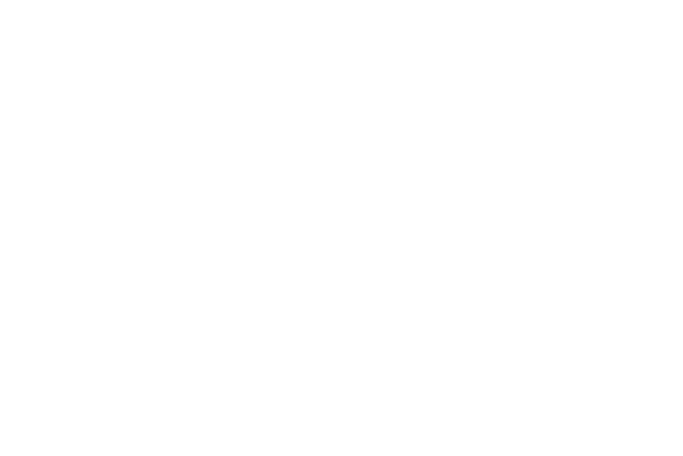
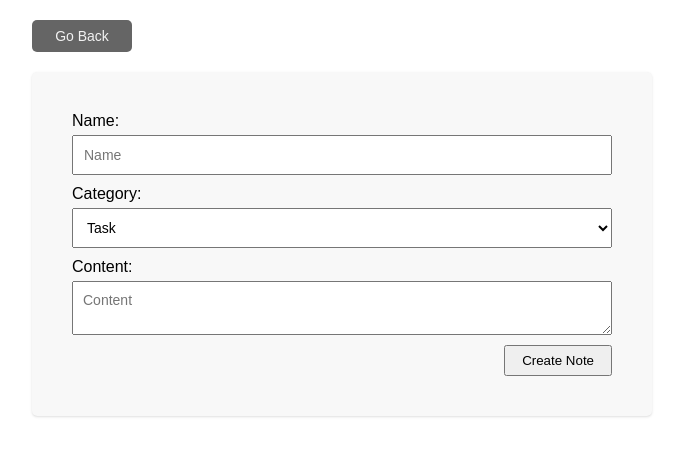
Before and after one commit to estess17/hometask-2, a React (Create React App) app: page /create in a window 1280 px wide. Before the commit this address had no page. Shown: the top 456 px of the page, without its empty margins (298-981 px from the left). Built offline with nearby package versions, Linux system fonts and the light colour scheme.

Commit message:
added note creation and editing

```diff
--- a/src/App.tsx
+++ b/src/App.tsx
@@ -1,6 +1,7 @@
 import React from 'react';
 import {Routes, Route} from 'react-router-dom';
 import {ArchivedPage, MainPage} from './pages';
+import CreateEditPage from './pages/createEditPage/CreateEditPage';
 
 
 function App() {
@@ -8,6 +9,8 @@
         <Routes>
             <Route path="/" element={<MainPage/>}/>
             <Route path="/archived" element={<ArchivedPage/>}/>
+            <Route path="/create" element={<CreateEditPage/>}/>
+            <Route path="/edit/:id" element={<CreateEditPage/>}/>
         </Routes>
     );
 }
--- a/src/components/index.ts
+++ b/src/components/index.ts
@@ -1,6 +1,6 @@
 import Table from './table/Table';
-import Note from './note/Note';
+import NoteRow from './noteRow/NoteRow';
 import SummaryRow from './summaryRow/SummaryRow';
 
 
-export {Table, Note, SummaryRow};
+export {Table, NoteRow, SummaryRow};
--- a/src/components/note/Note.tsx
+++ b/src/components/noteRow/NoteRow.tsx
@@ -6,15 +6,17 @@
 import deleteIcon from '../../assets/images/trash-solid.svg';
 import {useAppDispatch} from '../../utils/hooks';
 import {archiveNote, deleteNote} from '../../store/notes/notes.slice';
+import {useNavigate} from 'react-router-dom';
 
 
-function Note(props: { note: INote }) {
+function NoteRow(props: { note: INote }) {
     const {note} = props;
 
     const dispatch = useAppDispatch();
+    const navigate = useNavigate();
 
     const onEditClick = (id: number) => {
-
+        navigate(`/edit/${id}`);
     }
 
     const onArchiveClick = (id: number) => {
@@ -41,4 +43,4 @@
     );
 }
 
-export default Note;
+export default NoteRow;
--- a/src/components/table/Table.tsx
+++ b/src/components/table/Table.tsx
@@ -1,6 +1,6 @@
 import React from 'react';
 import {INote, ISummary} from '../../utils/interfaces';
-import {Note, SummaryRow} from '../index';
+import {NoteRow, SummaryRow} from '../index';
 import './table.scss';
 
 
@@ -49,7 +49,7 @@
             <tbody className="table-body">
                 {!isSummary ?
                     (notes.length > 0 ?
-                        notes.map(note => <Note note={note} key={note.id}/>) :
+                        notes.map(note => <NoteRow note={note} key={note.id}/>) :
                         <td><h2>There are no notes yet...</h2></td>
                     ) :
                     summary.map(row => <SummaryRow summary={row} key={row.category}/>)
--- /dev/null
+++ b/src/pages/createEditPage/CreateEditPage.tsx
@@ -0,0 +1,115 @@
+import React, {useEffect, useState} from 'react';
+import './createEditPage.scss';
+import {Link, useNavigate, useParams} from 'react-router-dom';
+import {INote} from '../../utils/interfaces';
+import {useAppDispatch, useAppSelector} from '../../utils/hooks';
+import {createNote, editNote} from '../../store/notes/notes.slice';
+
+
+function CreateEditPage() {
+    const [formData, setFormData] = useState({
+        name: '',
+        category: 'Task',
+        content: '',
+    });
+
+    const {id} = useParams();
+    const {notes} = useAppSelector(state => state.notes);
+    const [note, setNote] = useState<INote | null>(null);
+
+    const dispatch = useAppDispatch();
+    const navigate = useNavigate();
+
+    useEffect(() => {
+        if (id) {
+            setNote(notes.filter(note => note.id === +id)[0]);
+
+            if (note) {
+                setFormData({
+                    name: note.name,
+                    category: note.category,
+                    content: note.content,
+                });
+            }
+        }
+    }, [id, note, notes]);
+
+
+    const onInputChange = (e: any) => setFormData({
+        ...formData,
+        [e.target.name]: e.target.value,
+    });
+
+    const onSubmitClick = () => {
+        let dates = formData.content.match(/(\d{1,2}([.\-/])\d{1,2}([.\-/])\d{4})/g);
+
+        if (id && note) {
+            const updatedNote: INote = {
+                ...note,
+                name: formData.name,
+                content: formData.content,
+                category: formData.category,
+                dates: dates ? dates.join(', ') : ''
+            };
+
+            dispatch(editNote(updatedNote));
+        } else {
+            const newNote: INote = {
+                id: Math.random(),
+                name: formData.name,
+                created: new Date().toLocaleDateString('default', {month: 'long', day: '2-digit', year: 'numeric'}),
+                category: formData.category,
+                content: formData.content,
+                dates: dates ? dates.join(', ') : '',
+                isArchive: false,
+            };
+
+            dispatch(createNote(newNote));
+        }
+
+        navigate('/');
+    };
+
+    return (
+        <div className="container" style={{maxWidth: 660}}>
+            <Link to="/" className="back-btn">Go Back</Link>
+            <form className="form">
+                <label>
+                    Name:
+                    <input type="text"
+                           placeholder="Name"
+                           className="form-input"
+                           name="name"
+                           value={formData.name}
+                           onChange={event => onInputChange(event)}
+                    />
+                </label>
+                <label>
+                    Category:
+                    <select className="form-input"
+                            name="category"
+                            value={formData.category}
+                            onChange={event => onInputChange(event)}
+                    >
+                        <option value="Task">Task</option>
+                        <option value="Idea">Idea</option>
+                        <option value="Random Thought">Random Thought</option>
+                    </select>
+                </label>
+                <label>
+                    Content:
+                    <textarea placeholder="Content"
+                              className="form-input"
+                              name="content"
+                              value={formData.content}
+                              onChange={event => onInputChange(event)}
+                    />
+                </label>
+
+                <button className="form-btn" onClick={onSubmitClick}>{id ? 'Edit' : 'Create'} Note</button>
+            </form>
+        </div>
+    );
+}
+
+export default CreateEditPage;
--- /dev/null
+++ b/src/pages/createEditPage/createEditPage.scss
@@ -0,0 +1,28 @@
+.form {
+  display: flex;
+  flex-direction: column;
+  margin: 20px 0;
+  padding: 40px;
+  background-color: #f8f8f8;
+  box-shadow: 0 1px 3px 0 rgb(0 0 0 / 0.1), 0 1px 2px -1px rgb(0 0 0 / 0.1);
+  border-radius: 5px;
+
+  label {
+    display: flex;
+    flex-direction: column;
+    margin-bottom: 10px;
+  }
+
+  &-input {
+    margin-top: 5px;
+    padding: 10px;
+    font-family: Arial, sans-serif;
+    font-size: 14px;
+  }
+
+  &-btn {
+    align-self: flex-end;
+    padding: 6px 16px;
+    cursor: pointer;
+  }
+}
--- a/src/store/notes/notes.slice.ts
+++ b/src/store/notes/notes.slice.ts
@@ -64,10 +64,10 @@
         },
         {
             id: 6,
-            name: 'This is note',
+            name: 'This is noteRow',
             created: 'December 31,2021',
             category: 'Random Thought',
-            content: 'note content',
+            content: 'noteRow content',
             dates: '',
             isArchive: false,
         },
```
Also changed, not shown: 2 other files (tests, documents, lock files or other folders).
